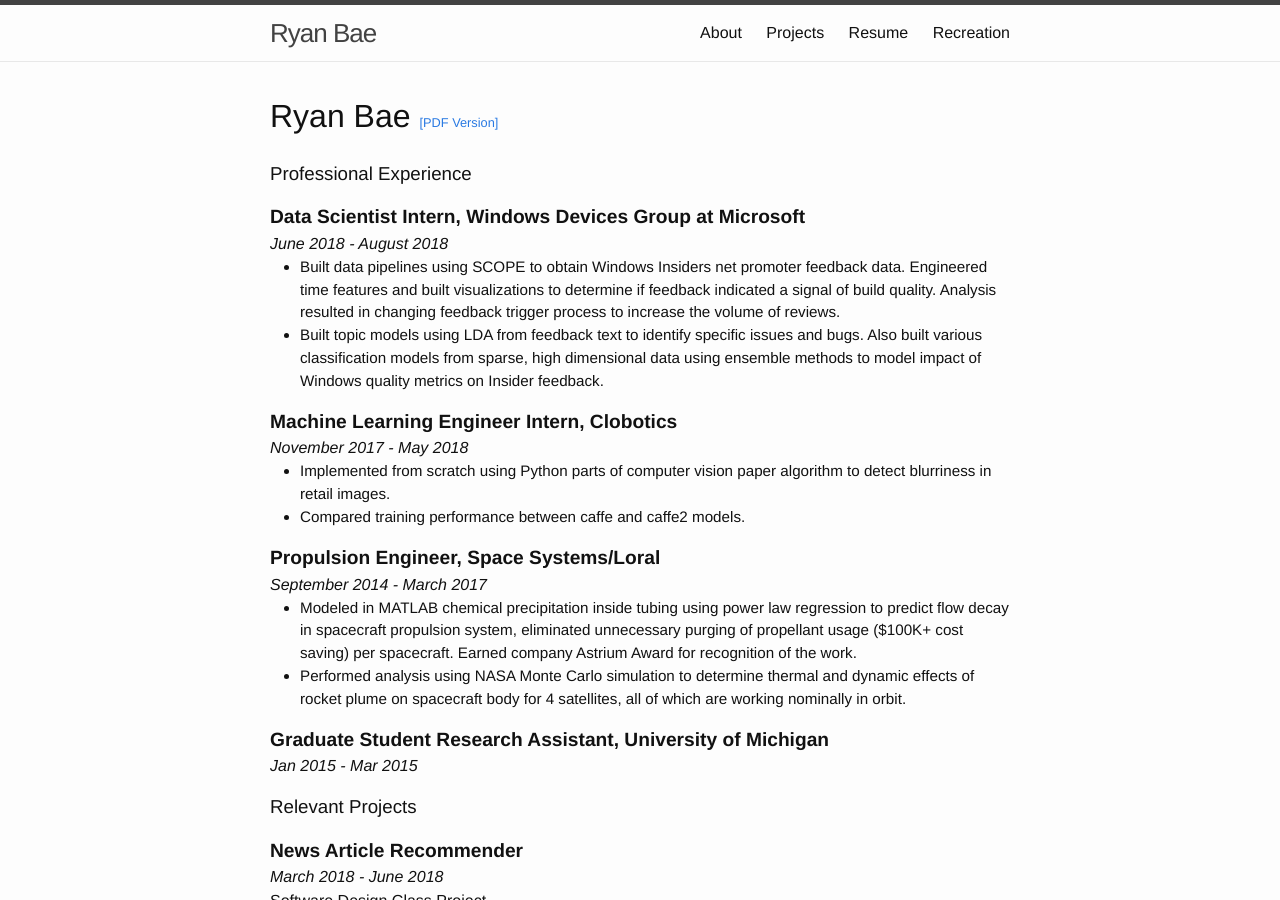
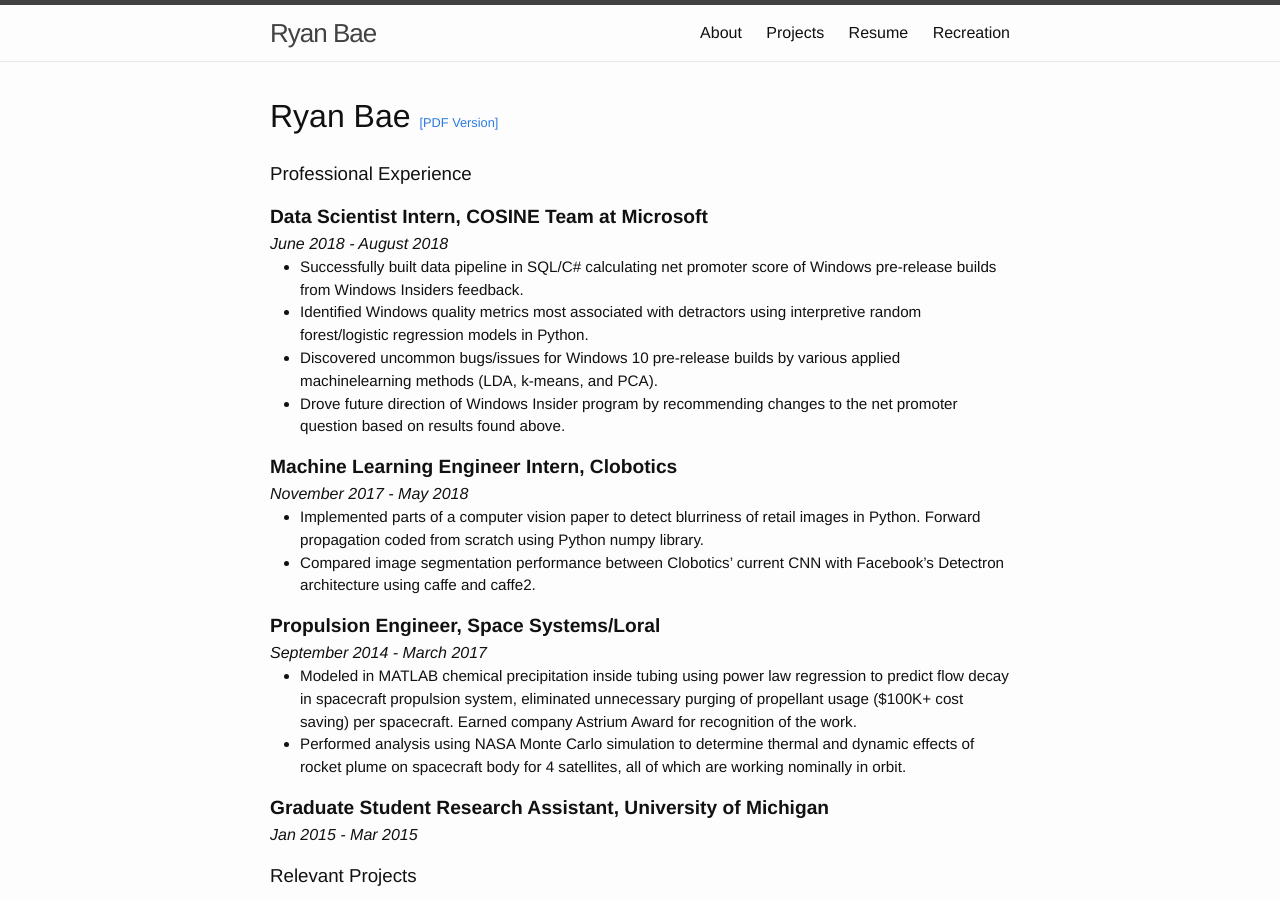
Before and after one commit to ryanbae89/ryanbae89.github.io, a Jekyll site: the page built from 03-resume.html, in a window 1280 px wide and 900 px high. Built offline with Jekyll 4.4.1, drawn with Linux system fonts in a browser that asks for light colours.

Commit message:
updated resume and recreation

```diff
--- a/03-resume.html
+++ b/03-resume.html
@@ -10,11 +10,17 @@ permalink: /resume/
 
 	<h3 class="text-muted ressection">Professional Experience</h3>
 	<div class="row"><div class="col-sm-12">
-		<b style="font-size: 1.2em;">Data Scientist Intern, Windows Devices Group at Microsoft</b><br/>
+		<b style="font-size: 1.2em;">Data Scientist Intern, COSINE Team at Microsoft</b><br/>
 		<i>June 2018 - August 2018</i>
 		<ul style="font-size: 0.95em;">
-      <li>Built data pipelines using SCOPE to obtain Windows Insiders net promoter feedback data. Engineered time features and built visualizations to determine if feedback indicated a signal of build quality. Analysis resulted in changing feedback trigger process to increase the volume of reviews. </li>
-      <li>Built topic models using LDA from feedback text to identify specific issues and bugs. Also built various classification models from sparse, high dimensional data using ensemble methods to model impact of Windows quality metrics on Insider feedback. </li>
+      <li>Successfully built	data pipeline	in SQL/C#	calculating	net	promoter score of	Windows	pre-release
+builds	from	Windows	Insiders	feedback. </li>
+      <li>Identified Windows quality metrics most	associated with	detractors using interpretive	random
+forest/logistic	regression	models in	Python. </li>
+			<li>Discovered uncommon bugs/issues	for	Windows	10 pre-release builds	by various applied machinelearning
+methods	(LDA,	k-means,	and	PCA). </li>
+			<li>Drove	future direction of Windows	Insider	program	by recommending changes to the net promoter
+question based on	results	found	above. </li>
 		</ul>
 	</div></div>
 
@@ -22,8 +28,10 @@ permalink: /resume/
 		<b style="font-size: 1.2em;">Machine Learning Engineer Intern, Clobotics</b><br/>
 		<i>November 2017 - May 2018</i>
 		<ul style="font-size: 0.95em;">
-			<li>Implemented from scratch using Python parts of computer vision paper algorithm to detect blurriness in retail images. </li>
-      <li>Compared training performance between caffe and caffe2 models. </li>
+			<li>Implemented	parts	of a computer	vision paper to	detect blurriness	of retail	images in	Python.
+Forward	propagation	coded	from	scratch	using	Python	numpy	library. </li>
+      <li>Compared	image	segmentation	performance	between	Clobotics’	current	CNN	with	Facebook’s
+Detectron	architecture	using	caffe	and	caffe2. </li>
 		</ul>
 	</div></div>
 
```
Also changed, not shown: 04-recreation.md (+1 -0 lines).
